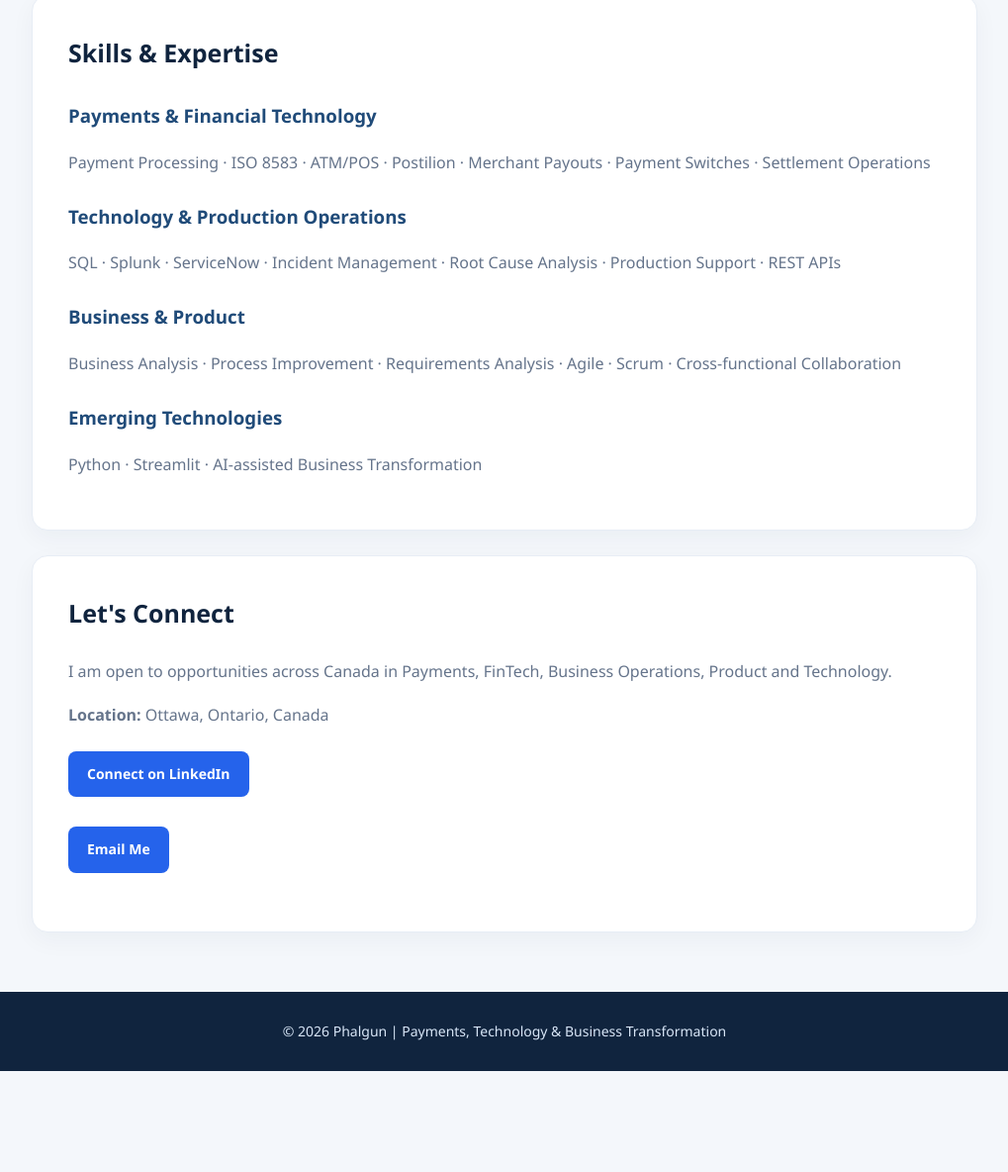
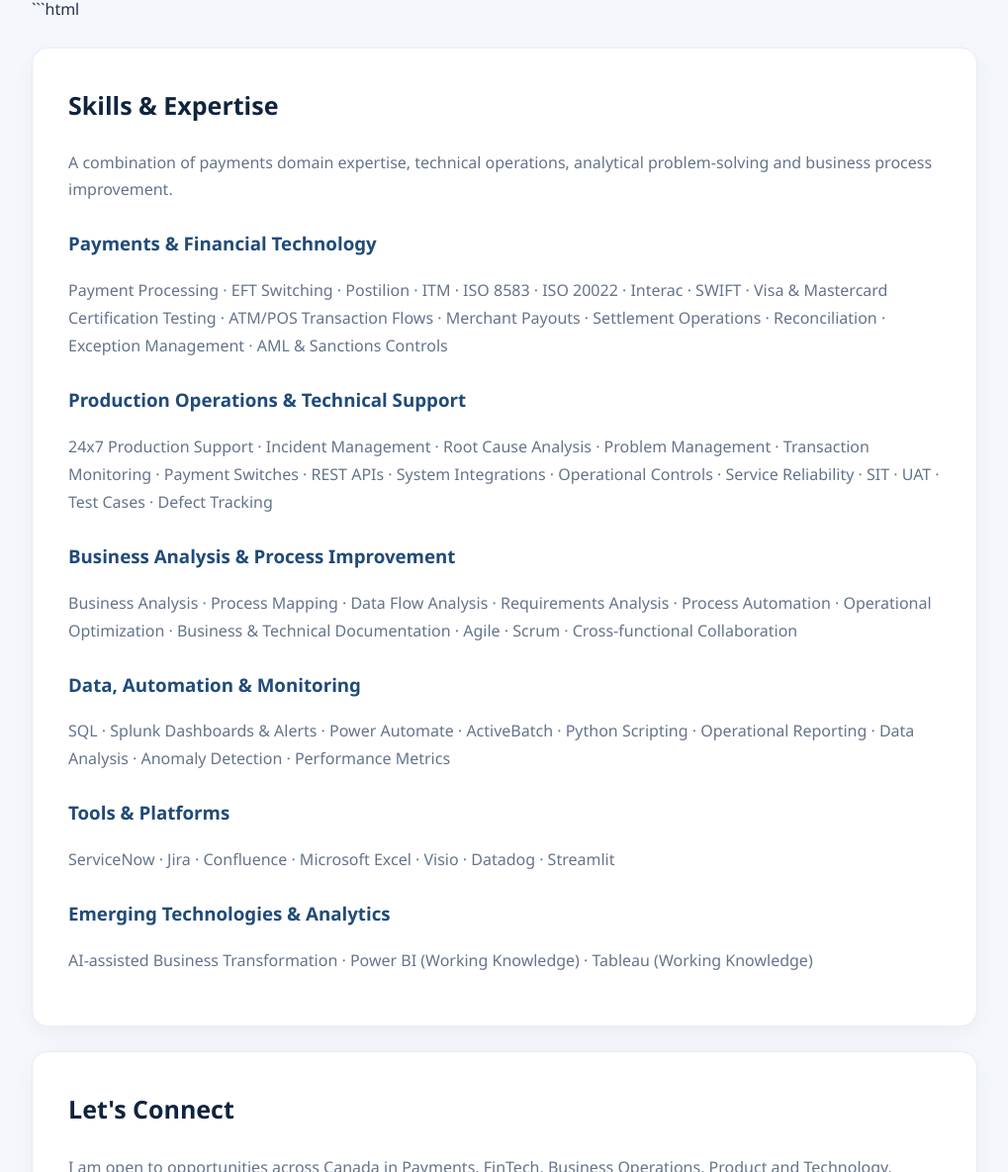
Before and after one commit to prajyaphalgun-ship-it/prajyaphalgun-ship-it.github.io, a plain HTML site: page index.html in a window 1280 px wide. Shown: the part 5360-6544 px from the top of the page at 99% size, without its empty margins (130-1149 px from the left). Before the commit the page ends 6442 px from the top, so only its background shows below. Drawn offline with Linux system fonts and the light colour scheme.

Commit message:
skills update

````diff
--- a/index.html
+++ b/index.html
@@ -577,33 +577,58 @@ footer {
 
 
 
+```html
 <section id="skills">
   <h2>Skills & Expertise</h2>
+  <p class="section-intro">
+    A combination of payments domain expertise, technical operations,
+    analytical problem-solving and business process improvement.
+  </p>
 
   <h3>Payments & Financial Technology</h3>
   <p>
-    Payment Processing · ISO 8583 · ATM/POS · Postilion ·
-    Merchant Payouts · Payment Switches · Settlement Operations
+    Payment Processing · EFT Switching · Postilion · ITM · ISO 8583 ·
+    ISO 20022 · Interac · SWIFT · Visa & Mastercard Certification Testing ·
+    ATM/POS Transaction Flows · Merchant Payouts · Settlement Operations ·
+    Reconciliation · Exception Management · AML & Sanctions Controls
   </p>
 
-  <h3>Technology & Production Operations</h3>
+  <h3>Production Operations & Technical Support</h3>
   <p>
-    SQL · Splunk · ServiceNow · Incident Management ·
-    Root Cause Analysis · Production Support · REST APIs
+    24x7 Production Support · Incident Management · Root Cause Analysis ·
+    Problem Management · Transaction Monitoring · Payment Switches ·
+    REST APIs · System Integrations · Operational Controls ·
+    Service Reliability · SIT · UAT · Test Cases · Defect Tracking
   </p>
 
-  <h3>Business & Product</h3>
+  <h3>Business Analysis & Process Improvement</h3>
   <p>
-    Business Analysis · Process Improvement ·
-    Requirements Analysis · Agile · Scrum ·
+    Business Analysis · Process Mapping · Data Flow Analysis ·
+    Requirements Analysis · Process Automation · Operational Optimization ·
+    Business & Technical Documentation · Agile · Scrum ·
     Cross-functional Collaboration
   </p>
 
-  <h3>Emerging Technologies</h3>
+  <h3>Data, Automation & Monitoring</h3>
   <p>
-    Python · Streamlit · AI-assisted Business Transformation
+    SQL · Splunk Dashboards & Alerts · Power Automate · ActiveBatch ·
+    Python Scripting · Operational Reporting · Data Analysis ·
+    Anomaly Detection · Performance Metrics
+  </p>
+
+  <h3>Tools & Platforms</h3>
+  <p>
+    ServiceNow · Jira · Confluence · Microsoft Excel · Visio ·
+    Datadog · Streamlit
+  </p>
+
+  <h3>Emerging Technologies & Analytics</h3>
+  <p>
+    AI-assisted Business Transformation · Power BI (Working Knowledge) ·
+    Tableau (Working Knowledge)
   </p>
 </section>
+
 
 
 
````
